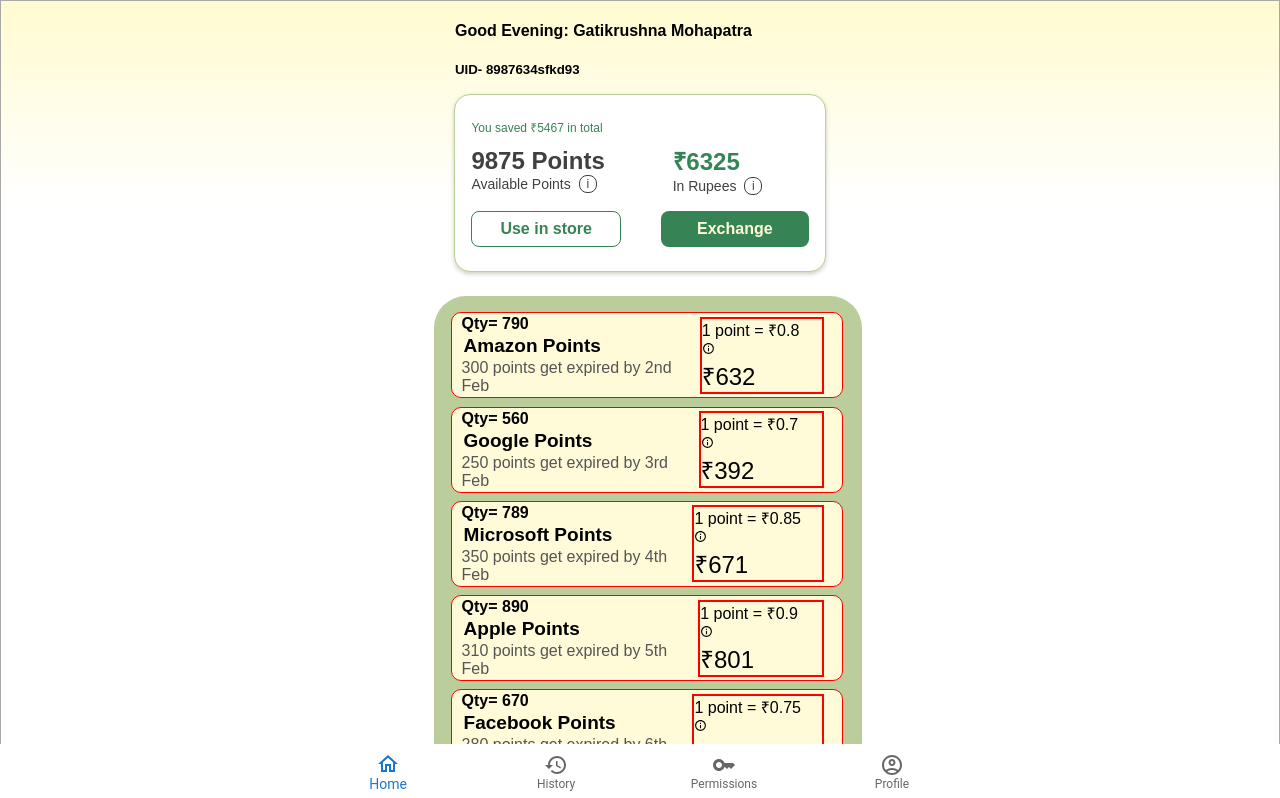
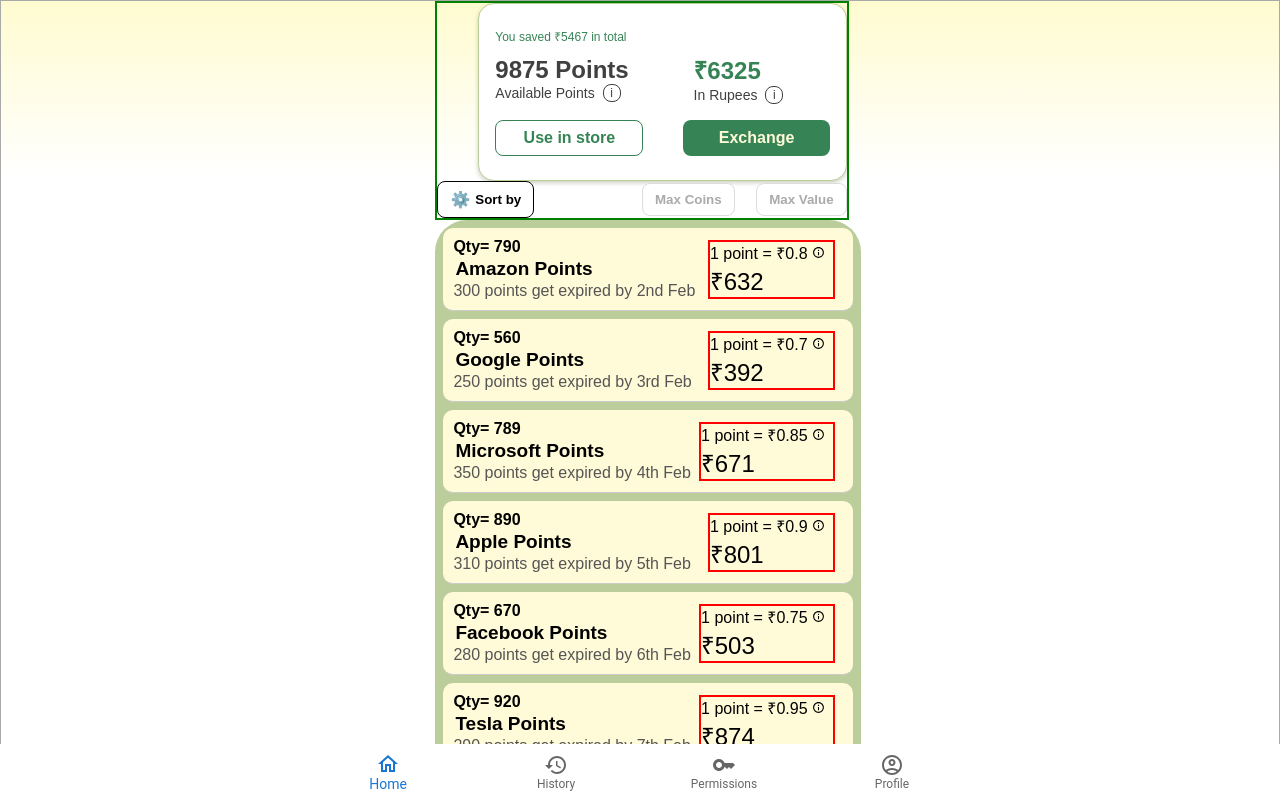
Before and after one commit to harshkhandelwal97/finkonomics, a React (Vite) app in the folder frontend/: page / in a window 1280 px wide. Shown: the top 798 px of the page. Built offline with nearby package versions, Linux system fonts and the light colour scheme.

Commit message:
feat-[ui]-homapage-improved-filter,homepage

```diff
--- /dev/null
+++ b/frontend/src/components/FilterSortButtons.tsx
@@ -0,0 +1,37 @@
+import React, { useState } from "react";
+import "../styles/FileterSortButtons.css";
+
+const FilterSortButtons: React.FC = () => {
+  const [selectedSort, setSelectedSort] = useState<string | null>(null);
+
+  const handleSortClick = (sortType: string) => {
+    setSelectedSort(sortType);
+  };
+
+  return (
+    <div className="filter-sort-container">
+      <button className="filter-btn">
+        <span className="icon">⚙️</span> Sort by
+      </button>
+
+      <div className="coins-value">
+        <button
+          className={`sort-btn ${selectedSort === "max-coins" ? "active" : "disabled"}`}
+          onClick={() => handleSortClick("max-coins")}
+          disabled={selectedSort !== null && selectedSort !== "max-coins"}
+        >
+          Max Coins
+        </button>
+        <button
+          className={`sort-btn ${selectedSort === "max-value" ? "active" : "disabled"}`}
+          onClick={() => handleSortClick("max-value")}
+          disabled={selectedSort !== null && selectedSort !== "max-value"}
+        >
+          Max Value
+        </button>
+      </div>
+    </div>
+  );
+};
+
+export default FilterSortButtons;
--- a/frontend/src/pages/HomePage.tsx
+++ b/frontend/src/pages/HomePage.tsx
@@ -2,16 +2,16 @@
 import React from "react";
 import "../styles/homepage.css";
 import { PointsSummaryProps } from "../types/types";
-import Header1 from "../components/Header1";
 import CompanyCard from "../components/companycardHome";
+import FilterSortButtons from "../components/FilterSortButtons";
 export const Homepage: React.FC<PointsSummaryProps> = ({
   totalPoints,
   totalValue,
   savedAmount,
 }) => {
   return (
-    <div>
-      <Header1 />
+    <div className="home-main-page">
+      <div className="pointinfo-sort">
         <div className="summary">
           <div className="summaryContent">
             <div className="savedAmount">You saved {savedAmount} in total</div>
@@ -40,9 +40,10 @@
             </div>
           </div>
         </div>
+        <FilterSortButtons />
+      </div>
 
       <CompanyCard />
-
     </div>
   );
 };
--- /dev/null
+++ b/frontend/src/styles/FileterSortButtons.css
@@ -0,0 +1,54 @@
+.filter-sort-container {
+    display: flex;
+    gap: 10px;
+    align-items: center;
+    justify-content: space-between;
+    /* border: 2px solid; */
+    width: 100%;
+  }
+
+  .filter-btn {
+    display: flex;
+    align-items: center;
+    gap: 5px;
+    background: white;
+    border: 1px solid black;
+    border-radius: 8px;
+    padding: 8px 12px;
+    font-weight: bold;
+    cursor: pointer;
+  }
+
+  .coins-value
+  {
+    /* border: 2px solid; */
+    display: flex;
+    justify-content: space-between;
+    width:50%
+  }
+
+  .icon {
+    font-size: 16px;
+  }
+
+  .sort-btn {
+    background: white;
+    border: 1px solid #ccc;
+    border-radius: 8px;
+    padding: 8px 12px;
+    font-weight: bold;
+    cursor: pointer;
+    color: black;
+  }
+
+  .sort-btn.disabled {
+    color: #aaa;
+    cursor: not-allowed;
+    border-color: #ddd;
+  }
+
+  .sort-btn.active {
+    background: black;
+    color: white;
+    border-color: black;
+  }
--- a/frontend/src/styles/companycardHome.css
+++ b/frontend/src/styles/companycardHome.css
@@ -1,50 +1,87 @@
-.company-outer-box {
-    background-color: #BACD9A;
-    width: 100%;
+.company-outer-box1 {
+  background-color: #bacd9a;
   border-radius: 32px 32px 0px 0px;
-    padding: 1vh;
-    margin-bottom: 6vh;
+  padding: 20px;
+  padding-top: 24px;
 }
-  /* .company-card-container {
-    font-family: Arial, sans-serif;
-    max-width: 100%;
-    margin: auto;
-    /* margin: 2%; */
-    /* border: 1px solid; */
-  /* } */ */
 
-  .month-total-item
-{
+.company-outer-box1 .company-card-container .company-item {
+  display: flex;
+  flex-direction: column;
+  padding: 16px;
+  border-radius: 16px;
+  background-color: #fffad8;
+  gap: 8px;
+  margin-bottom:16px;
+  /* border-color: aqua; */
+}
+
+.company-outer-box1 .company-card-container .qty-point {
   display: flex;
   justify-content: space-between;
   align-items: center;
-  padding: 10px;
   width: 100%;
-  border-bottom: 1px solid #ccc;
-  /* border: 1px solid red; */
-  /* border-radius: 10px; */
-  margin-bottom: 8px;
-  background-color: #fffad8;
-  overflow: hidden;
 }
 
-  .company-item {
+.company-outer-box1 .company-card-container .company-item .brand-logo {
   display: flex;
+  align-items: center;
   justify-content: space-between;
+  width: 100%;
+}
+.company-outer-box1 .company-card-container .company-item .brand-logo .brand-logo-name {
+  display: flex;
+  align-items:center;
+  justify-content:space-between ;
+  /* width: 30%; */
+  /* border: 1px solid; */
+}
+
+.company-outer-box1 .company-card-container .company-item .brand-logo .brand-logo-name .brand-name {
+  display: flex;
+  align-items:center;
+  justify-content:space-between ;
+  /* width: 30%; */
+  margin-left: 5px;
+  /* border: 1px solid; */
+}
+
+.home-arrow
+{
+  /* border: 2px solid; */
+  background-color: #368455;
+  border-radius: 8px;
+  border: none;
+  margin-left: 5px;
+}
+
+.point-info
+{
+
+  display: flex;
+  /* border: 2px solid; */
   align-items: center;
-    padding: 10px;
-    /* border-bottom: 1px solid red; */
-    border: 1px solid red;
-    border-radius: 10px;
-    /* margin-bottom: 1%; */
-    background-color: #fffad8;
-    margin: 2%;
-    width: 90%;
-    height: 8vh;
+  justify-content: space-between;
+}
+
+.money-arrow
+{
+  /* border: 2px solid; */
+  display: flex;
+  align-items: center;
+
+}
+.moneydetail
+{
+  font-size: larger ;
+  font-weight: bold;
 }
 
 
-
+.company-outer-box1 .company-card-container .expiry-info{
+  text-align: left;
+  width: 100%;
+}
 
 .company-info {
   display: flex;
@@ -63,7 +100,6 @@
   /* margin: 2px; */
 }
 
-
 .landing-page-container {
   display: flex;
   flex-direction: column;
@@ -71,7 +107,6 @@
   overflow: hidden;
   /* Prevent the entire page from scrolling */
 }
-
 
 .company-card-scroll-container {
   flex-grow: 1; /* Take up remaining space */
@@ -82,20 +117,42 @@
   max-width: 800px;
 }
 
-  .company-exchange
-  {
+.company-exchange-1 {
   /* border: 2px solid red; */
   margin-right: 2%;
   padding-right: 2%;
+  /* border: 5px solid red; */
 }
 
-  .month-money
-  {
+.month-money {
   font-size: x-large;
   color: green;
 }
 
-  .money
-  {
+.money {
   font-size: x-large;
 }
+
+
+
+
+
+
+
+
+
+/* this is for history page */
+
+.month-total-item {
+  display: flex;
+  justify-content: space-between;
+  align-items: center;
+  padding: 15px;
+  width: 100%;
+  border-bottom: 1px solid #ccc;
+  /* border: 1px solid red; */
+  /* border-radius: 10px; */
+  margin-bottom: 8px;
+  background-color: #fffad8;
+  overflow: hidden;
+}
--- a/frontend/src/styles/homepage.css
+++ b/frontend/src/styles/homepage.css
@@ -1,10 +1,22 @@
+
+.pointinfo-sort
+{
+  border: 2px solid green;
+  justify-content: center;
+  width:100%;
+}
 .summary {
+
     background: #fff;
     border-radius: 16px;
     border: 1px solid #bacd9a;
     box-shadow: 0 2px 4px rgba(51, 77, 7, 0.25);
-    margin: 24px 20px;
+
     padding: 24px 16px;
+    /* border: 2px solid; */
+
+    max-width: 90%;
+    margin-left: 10%;
   }
 
   .savedAmount {
```
Lines whose indentation alone changed are shown as unchanged.
